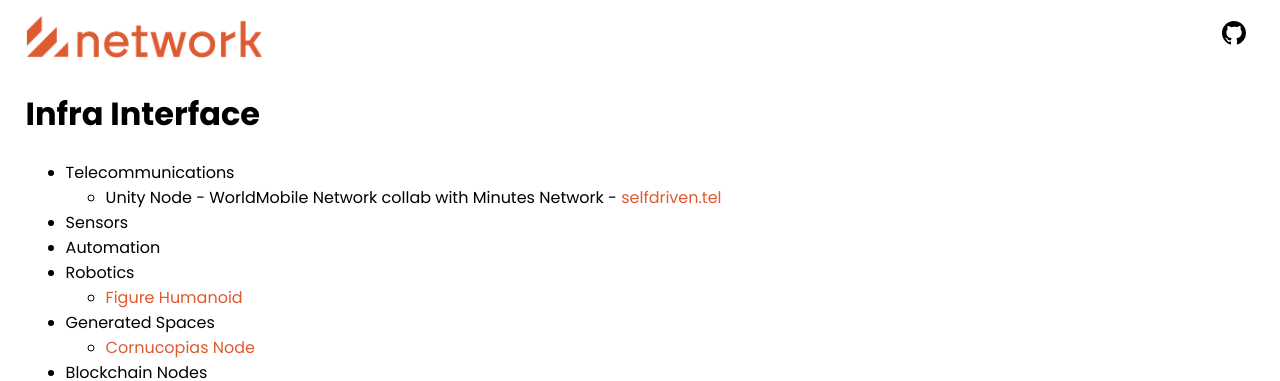
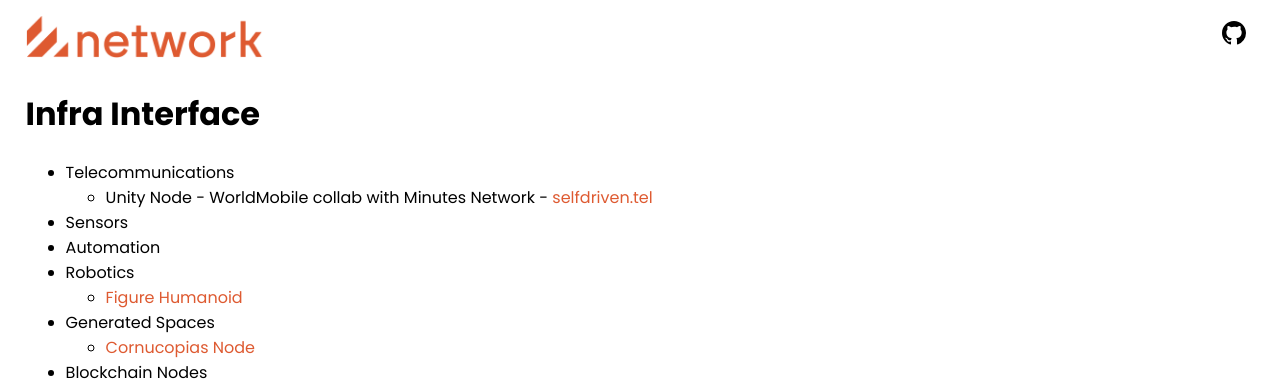
Before and after one commit to selfdriven-foundation/selfdriven-network, a Jekyll site: the page built from docs/pages/infra-interface.md, in a window 1280 px wide. Shown: the top 381 px of the page. Built offline with Jekyll 4.4.1, drawn with Linux system fonts in a browser that asks for light colours.

Commit message:
Update infra-interface.md

```diff
--- a/docs/pages/infra-interface.md
+++ b/docs/pages/infra-interface.md
@@ -7,7 +7,7 @@ permalink: /infra-interface/
 # Infra Interface
 
 - Telecommunications
-    - Unity Node - WorldMobile Network collab with Minutes Network - [selfdriven.tel](https://selfdriven.tel)
+    - Unity Node - WorldMobile collab with Minutes Network - [selfdriven.tel](https://selfdriven.tel)
 - Sensors
 - Automation
 - Robotics
```
